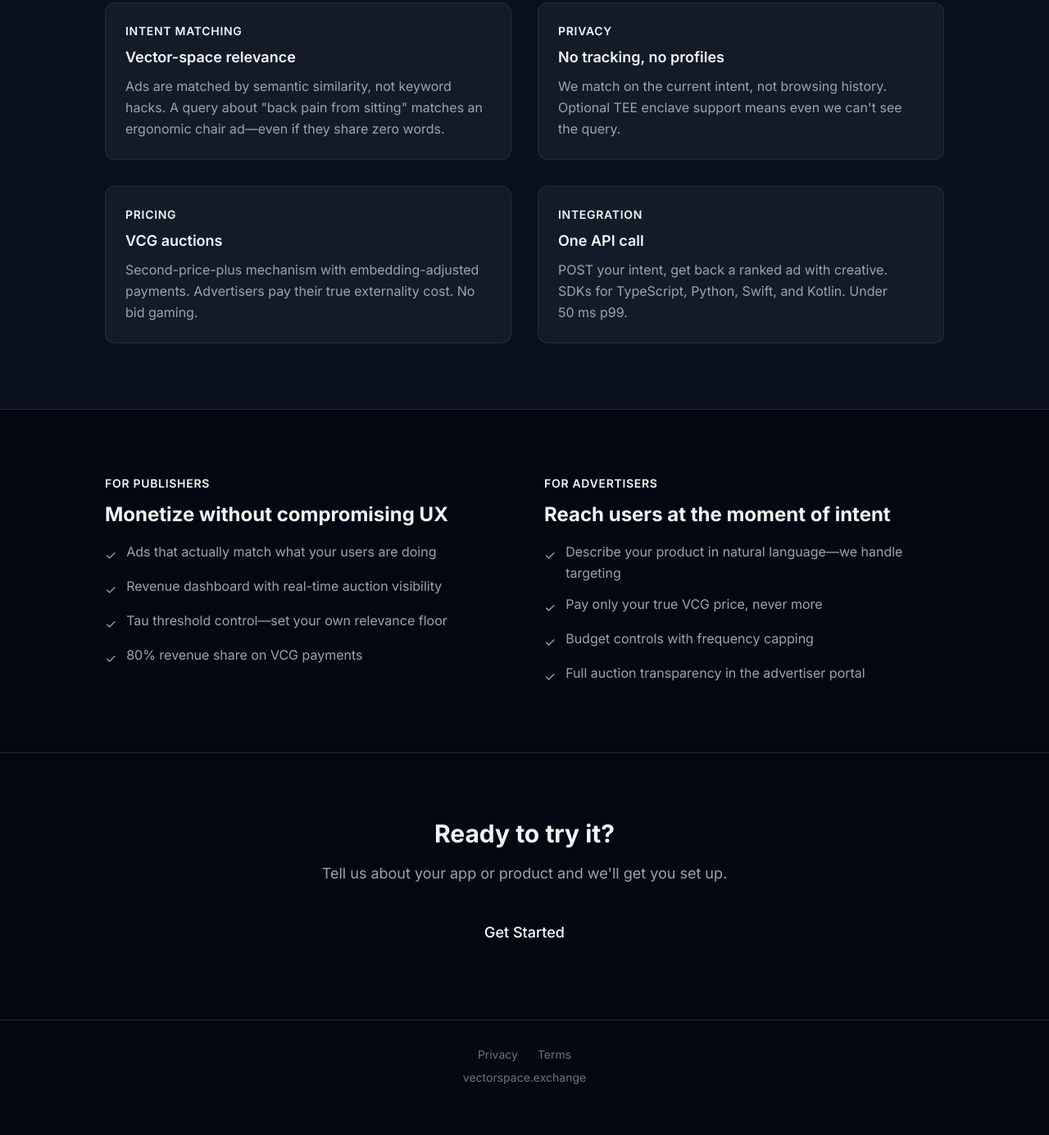
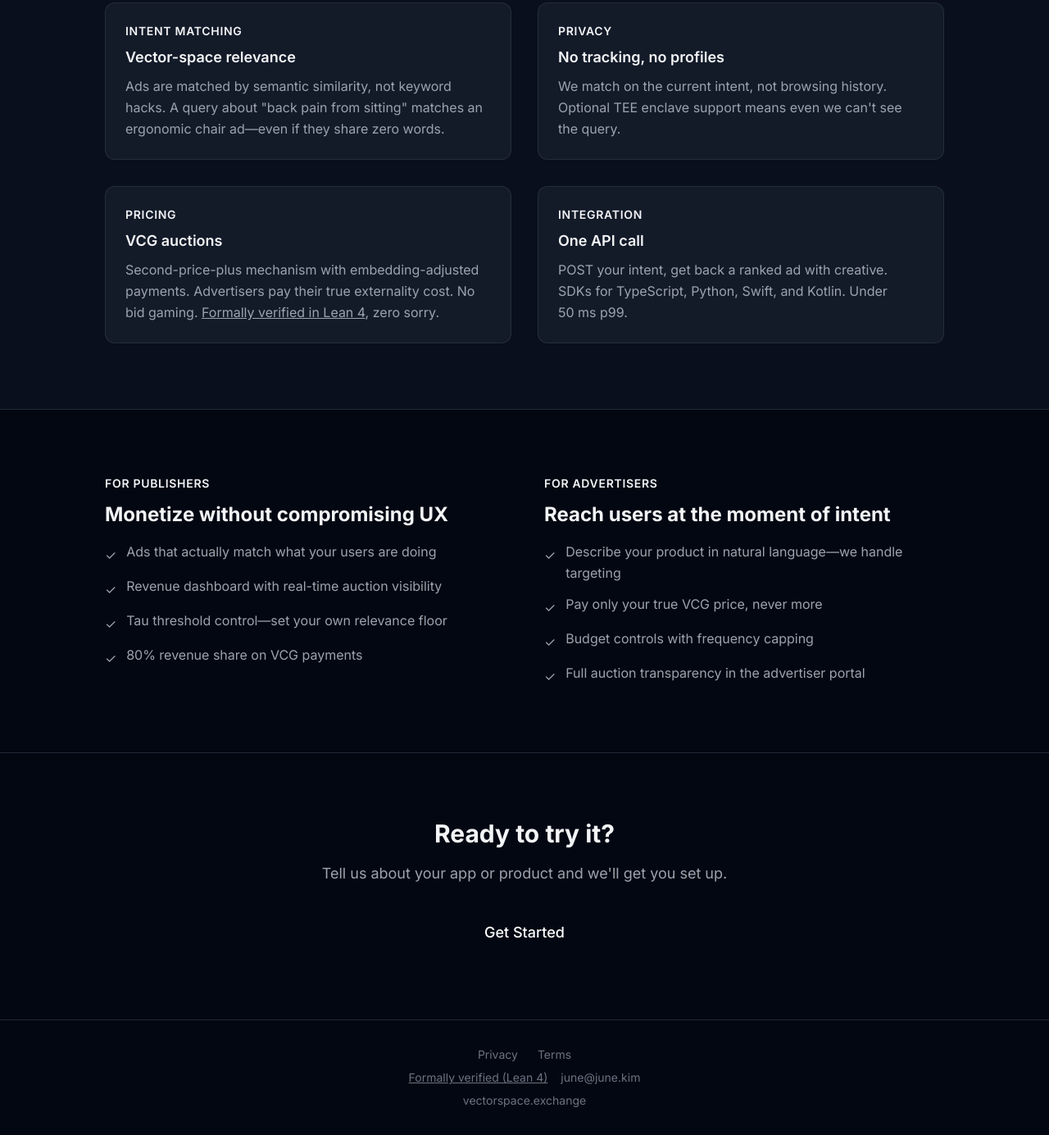
Before and after one commit to kimjune01/vectorspace-adserver, an Astro site in the folder landing/: page / in a window 1280 px wide. Shown: the part 1162-2547 px from the top of the page at 82% size. Before the commit the page ends 2519 px from the top, so only its background shows below. Built offline with nearby package versions, Linux system fonts and the light colour scheme; Astro itself is replaced by a stand-in of ours.

Commit message:
landing: surface the Lean proof and contact (footer + VCG card)
Convert the bare VCG claim into a checkable one and add a site-wide
verification/contact line, so anyone who discovers vectorspace.exchange
finds the machine-checked proof and a way to reach me.

```diff
--- a/landing/src/components/Footer.astro
+++ b/landing/src/components/Footer.astro
@@ -14,5 +14,9 @@ const { showLinks = true } = Astro.props;
       <a href="/terms" class="hover:text-gray-300 transition">Terms</a>
     </div>
   )}
+  <div class="flex justify-center gap-4 mb-2">
+    <a href="https://june.kim/formally-verified-vcg-mechanisms" class="hover:text-gray-300 transition underline">Formally verified (Lean 4)</a>
+    <a href="mailto:june@june.kim" class="hover:text-gray-300 transition">june@june.kim</a>
+  </div>
   vectorspace.exchange
 </footer>
--- a/landing/src/pages/index.astro
+++ b/landing/src/pages/index.astro
@@ -66,7 +66,7 @@ import Base from '../layouts/Base.astro';
         <div class="bg-gray-800/50 border border-gray-700/50 rounded-xl p-6">
           <div class="text-brand-400 text-sm font-semibold uppercase tracking-wider mb-2">Pricing</div>
           <h3 class="text-lg font-semibold mb-2">VCG auctions</h3>
-          <p class="text-gray-400 leading-relaxed">Second-price-plus mechanism with embedding-adjusted payments. Advertisers pay their true externality cost. No bid gaming.</p>
+          <p class="text-gray-400 leading-relaxed">Second-price-plus mechanism with embedding-adjusted payments. Advertisers pay their true externality cost. No bid gaming. <a href="https://june.kim/formally-verified-vcg-mechanisms" class="text-brand-400 hover:text-brand-300 underline">Formally verified in Lean 4</a>, zero sorry.</p>
         </div>
         <div class="bg-gray-800/50 border border-gray-700/50 rounded-xl p-6">
           <div class="text-brand-400 text-sm font-semibold uppercase tracking-wider mb-2">Integration</div>
```
